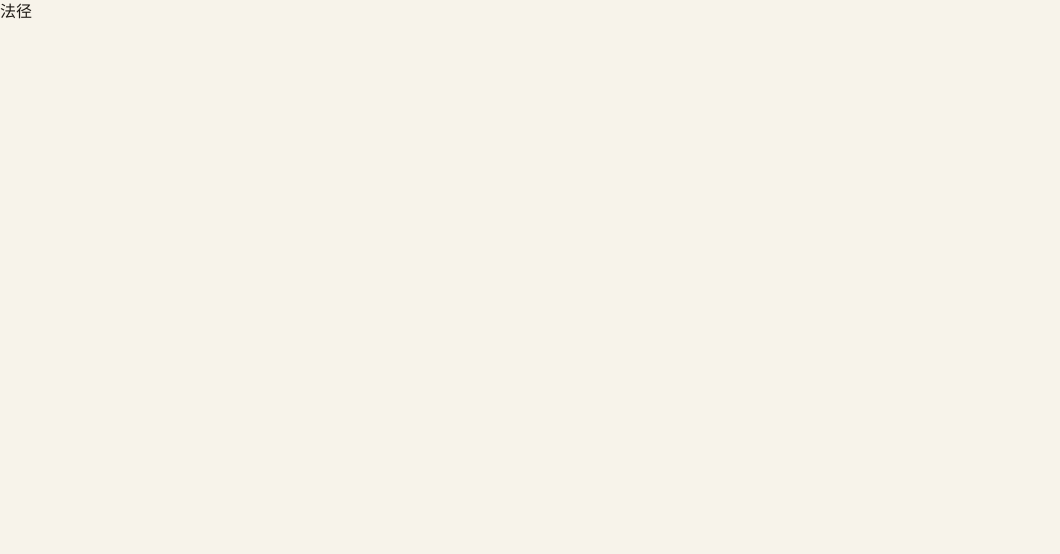
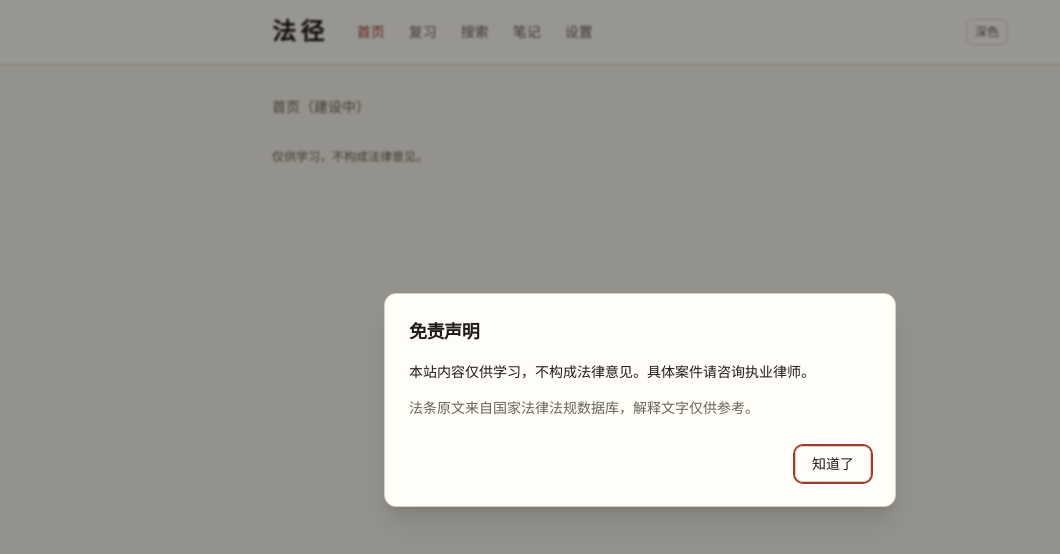
Before and after one commit to HuHu0214/fache, a React (Vite) app: page / in a window 1280 px wide. Shown: the top 554 px of the page, without its empty margins (0-1060 px from the left). Built offline with nearby package versions, Linux system fonts and the light colour scheme.

Commit message:
feat: add app shell routes and disclaimer

```diff
--- a/src/App.tsx
+++ b/src/App.tsx
@@ -1,3 +1,6 @@
+import { RouterProvider } from 'react-router-dom';
+import { router } from './app/router';
+
 export default function App() {
-  return <h1>法径</h1>;
+  return <RouterProvider router={router} />;
 }
--- /dev/null
+++ b/src/app/AppLayout.tsx
@@ -0,0 +1,69 @@
+import { Link, NavLink, Outlet } from 'react-router-dom';
+import { Disclaimer } from '../components/Disclaimer';
+import { cn } from '../lib/cn';
+import { useTheme } from '../features/settings/useTheme';
+
+const navItems = [
+  { to: '/', label: '首页', end: true },
+  { to: '/review', label: '复习' },
+  { to: '/search', label: '搜索' },
+  { to: '/notes', label: '笔记' },
+  { to: '/settings', label: '设置' },
+];
+
+export default function AppLayout() {
+  const { theme, setTheme } = useTheme();
+
+  return (
+    <div className="min-h-dvh">
+      <header className="border-b border-[var(--line)] bg-[var(--card)]/80 backdrop-blur">
+        <div className="mx-auto flex max-w-3xl flex-wrap items-center gap-x-6 gap-y-3 px-4 py-4">
+          <Link to="/" className="focus-visible:outline-none">
+            <h1 className="text-2xl font-semibold tracking-[0.18em]">
+              法径
+            </h1>
+          </Link>
+
+          <nav aria-label="主导航" className="flex flex-wrap gap-4 text-sm">
+            {navItems.map((item) => (
+              <NavLink
+                key={item.to}
+                to={item.to}
+                end={item.end}
+                className={({ isActive }) =>
+                  cn(
+                    'rounded-md px-1 py-0.5 text-[var(--muted)] transition-colors hover:text-[var(--ink)] focus-visible:outline-none focus-visible:ring-2 focus-visible:ring-[var(--accent)]',
+                    isActive && 'font-medium text-[var(--accent)]',
+                  )
+                }
+              >
+                {item.label}
+              </NavLink>
+            ))}
+          </nav>
+
+          <button
+            type="button"
+            aria-label="切换深色模式"
+            onClick={() =>
+              setTheme(theme === 'dark' ? 'light' : 'dark')
+            }
+            className="ml-auto rounded-md border border-[var(--line)] px-2 py-1 text-xs text-[var(--muted)] hover:text-[var(--ink)] focus-visible:outline-none focus-visible:ring-2 focus-visible:ring-[var(--accent)]"
+          >
+            {theme === 'dark' ? '浅色' : '深色'}
+          </button>
+        </div>
+      </header>
+
+      <main className="page-shell mx-auto w-full max-w-3xl px-4 py-8">
+        <Outlet />
+      </main>
+
+      <footer className="mx-auto max-w-3xl px-4 pb-10 text-xs text-[var(--muted)]">
+        仅供学习，不构成法律意见。
+      </footer>
+
+      <Disclaimer />
+    </div>
+  );
+}
--- /dev/null
+++ b/src/app/NotFound.tsx
@@ -0,0 +1,18 @@
+import { Link } from 'react-router-dom';
+
+export default function NotFound() {
+  return (
+    <div className="py-16 text-center">
+      <h1 className="text-2xl font-semibold">页面走丢了</h1>
+      <p className="mt-3 text-sm text-[var(--muted)]">
+        这个地址没有对应的内容。
+      </p>
+      <Link
+        to="/"
+        className="mt-6 inline-block text-sm text-[var(--accent)] underline underline-offset-4"
+      >
+        回到首页
+      </Link>
+    </div>
+  );
+}
--- /dev/null
+++ b/src/app/router.tsx
@@ -0,0 +1,39 @@
+import { createBrowserRouter } from 'react-router-dom';
+import AppLayout from './AppLayout';
+import NotFound from './NotFound';
+
+function Placeholder({ title }: { title: string }) {
+  return <p className="text-sm text-[var(--muted)]">{title}（建设中）</p>;
+}
+
+export const router = createBrowserRouter([
+  {
+    path: '/',
+    element: <AppLayout />,
+    children: [
+      { index: true, element: <Placeholder title="首页" /> },
+      {
+        path: 'theme/:themeId',
+        element: <Placeholder title="主题" />,
+      },
+      {
+        path: 'scenario/:scenarioId',
+        element: <Placeholder title="场景" />,
+      },
+      {
+        path: 'concept/:kpId',
+        element: <Placeholder title="知识点" />,
+      },
+      { path: 'law/:lawId', element: <Placeholder title="法律" /> },
+      {
+        path: 'law/:lawId/:articleNo',
+        element: <Placeholder title="法条" />,
+      },
+      { path: 'review', element: <Placeholder title="复习" /> },
+      { path: 'search', element: <Placeholder title="搜索" /> },
+      { path: 'notes', element: <Placeholder title="笔记" /> },
+      { path: 'settings', element: <Placeholder title="设置" /> },
+      { path: '*', element: <NotFound /> },
+    ],
+  },
+]);
--- /dev/null
+++ b/src/components/Disclaimer.tsx
@@ -0,0 +1,30 @@
+import { useState } from 'react';
+import { Dialog } from './ui/dialog';
+
+const STORAGE_KEY = 'fajing.disclaimer';
+
+export function Disclaimer() {
+  const [accepted, setAccepted] = useState(
+    () => localStorage.getItem(STORAGE_KEY) !== null,
+  );
+
+  return (
+    <Dialog
+      open={!accepted}
+      onOpenChange={(open) => {
+        if (!open) {
+          localStorage.setItem(STORAGE_KEY, '1');
+          setAccepted(true);
+        }
+      }}
+      title="免责声明"
+    >
+      <p>
+        本站内容仅供学习，不构成法律意见。具体案件请咨询执业律师。
+      </p>
+      <p className="mt-2 text-[var(--muted)]">
+        法条原文来自国家法律法规数据库，解释文字仅供参考。
+      </p>
+    </Dialog>
+  );
+}
--- /dev/null
+++ b/src/features/settings/useTheme.ts
@@ -0,0 +1,36 @@
+import { useEffect, useState } from 'react';
+
+export type ThemeMode = 'light' | 'dark' | 'system';
+
+const STORAGE_KEY = 'fajing.theme';
+
+function readTheme(): ThemeMode {
+  const stored = localStorage.getItem(STORAGE_KEY);
+  return stored === 'light' || stored === 'dark' || stored === 'system'
+    ? stored
+    : 'system';
+}
+
+function applyTheme(theme: ThemeMode) {
+  const root = document.documentElement;
+  if (theme === 'system') {
+    root.removeAttribute('data-theme');
+    return;
+  }
+  root.setAttribute('data-theme', theme);
+}
+
+export function useTheme() {
+  const [theme, setThemeState] = useState<ThemeMode>(readTheme);
+
+  useEffect(() => {
+    applyTheme(theme);
+  }, [theme]);
+
+  const setTheme = (next: ThemeMode) => {
+    localStorage.setItem(STORAGE_KEY, next);
+    setThemeState(next);
+  };
+
+  return { theme, setTheme };
+}
```
Also changed, not shown: 2 other files (tests, documents, lock files or other folders).
